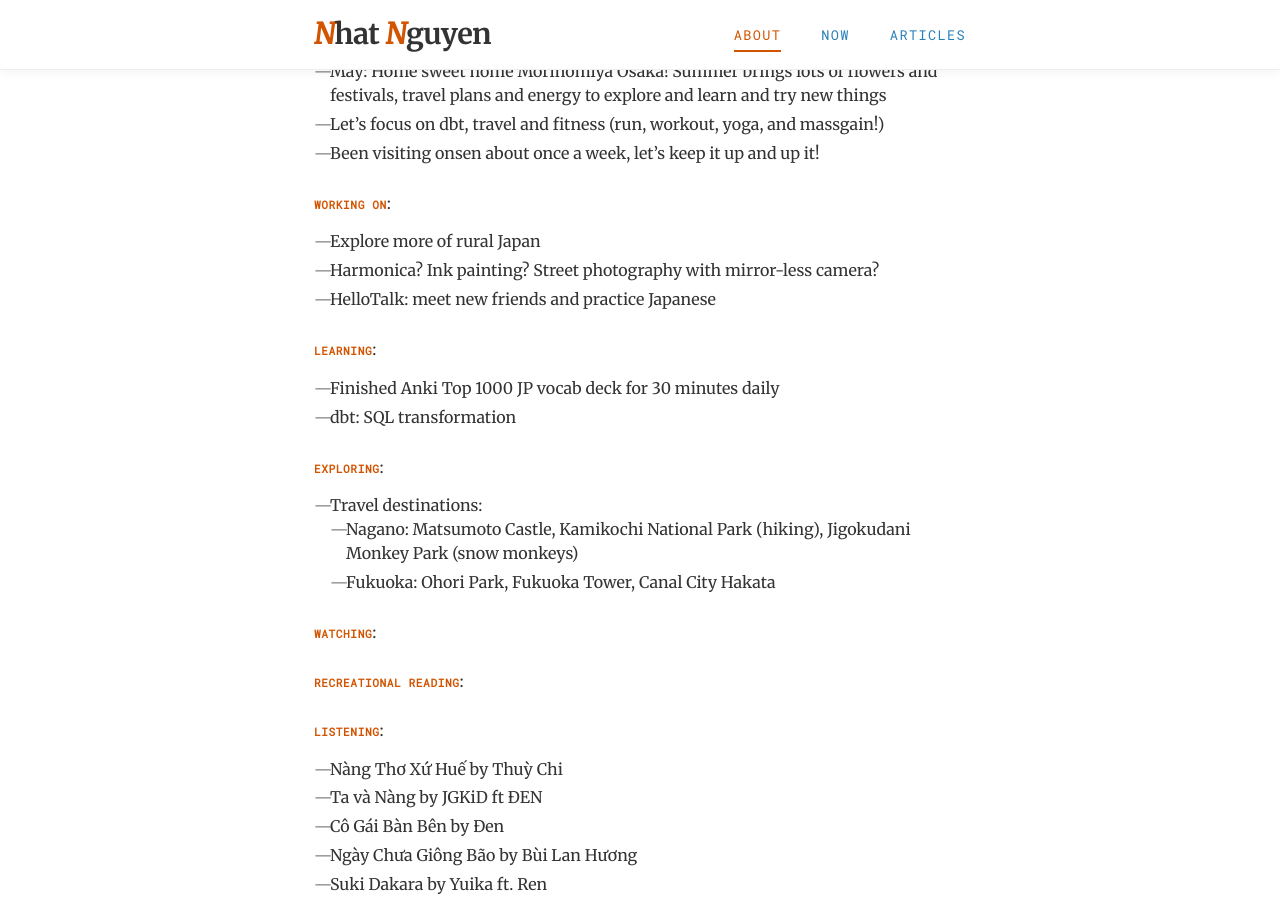
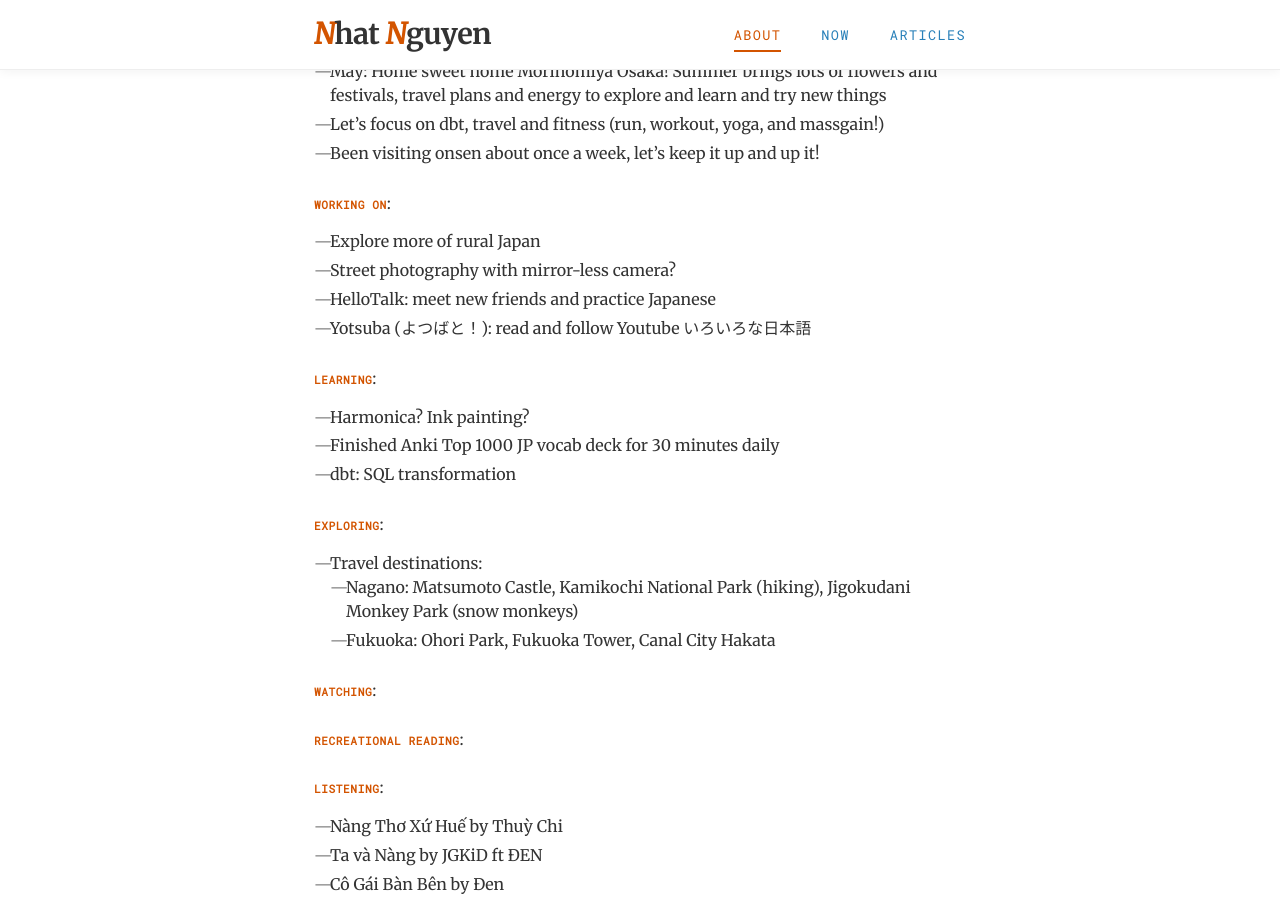
Before and after one commit to ngnnah/ngnnah.github.io, a Jekyll site: the page built from index.html, in a window 1280 px wide and 900 px high, scrolled down 735 px. Built offline with Jekyll 4.4.1, drawn with Linux system fonts in a browser that asks for light colours.

Commit message:
learning

```diff
--- a/_data/updates.yml
+++ b/_data/updates.yml
@@ -9,10 +9,12 @@
 
     **Working on**:
     - Explore more of rural Japan
-    - Harmonica? Ink painting? Street photography with mirror-less camera?
+    - Street photography with mirror-less camera?
     - HelloTalk: meet new friends and practice Japanese
+    - Yotsuba (よつばと！): read and follow Youtube いろいろな日本語
 
     **Learning**:
+    - Harmonica? Ink painting?
     - Finished Anki Top 1000 JP vocab deck for 30 minutes daily
     - dbt: SQL transformation
 
```
